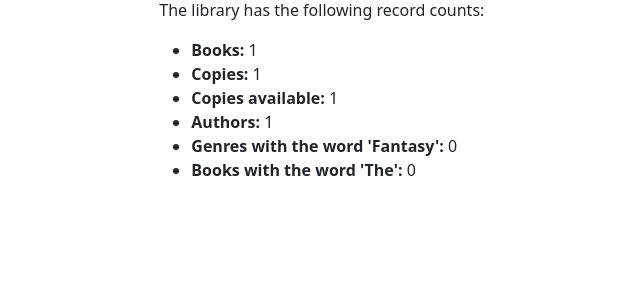
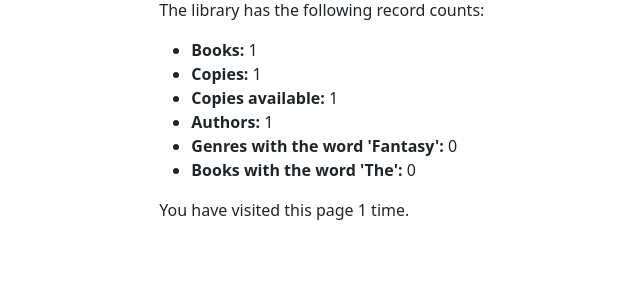
Before and after one commit to JoshuaAHairston/django_local_library, a Django app: page /catalog/ in a window 1280 px wide. Shown: the part 144-444 px from the top of the page, without its empty margins (66-706 px from the left). Run offline with Django 4.2, Linux system fonts and the light colour scheme; tables that the repository leaves empty hold one stand-in row (values such as "Sample post").

Commit message:
completed part 7 of django tutorial

```diff
--- a/locallibrary/catalog/templates/index.html
+++ b/locallibrary/catalog/templates/index.html
@@ -21,4 +21,9 @@
     <li><strong>Genres with the word 'Fantasy':</strong> {{ genre_count_word }}</li>
     <li><strong>Books with the word 'The':</strong> {{ books_count_word }}</li>
 </ul>
+
+<p>
+    <!--pluralize adds an s when the page has been visited multiple times-->
+    You have visited this page {{num_visits}} time{{num_visits|pluralize}}.
+</p>
 {% endblock %}
--- a/locallibrary/catalog/views.py
+++ b/locallibrary/catalog/views.py
@@ -23,6 +23,9 @@ def index(request):
     # filter(field_name__match_type)
     genre_count_word = Genre.objects.filter(name__contains='Fantasy').count()
     books_count_word = Book.objects.filter(title__contains='The').count()
+    # number of visits to this view, as counted in the session variable.
+    num_visits = request.session.get('num_visits', 1)
+    request.session['num_visits'] = num_visits + 1
 
     context = {
         'num_books': num_books,
@@ -31,6 +34,8 @@ def index(request):
         'num_authors': num_authors,
         'genre_count_word': genre_count_word,
         'books_count_word': books_count_word,
+        'num_visits': num_visits,
+
     }
 
     # Render the HTML template index.html with the data in the context variable
```
